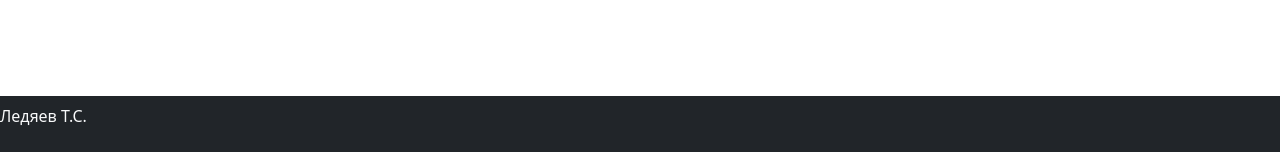
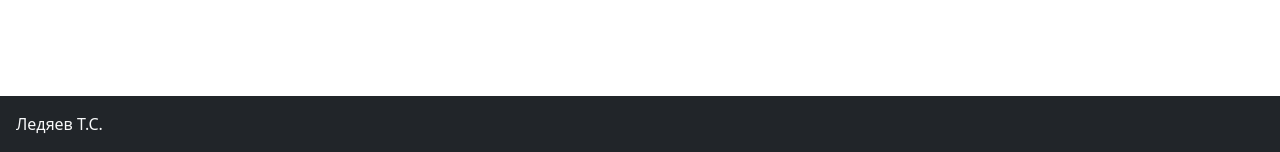
Before and after one commit to omletccblpom/appdev_labs_24, a Flask app: page / in a window 1280 px wide. Shown: the part 648-800 px from the top of the page. Run offline with Flask 2, Linux system fonts and the light colour scheme.

Commit message:
Update base.html

```diff
--- a/lab2/templates/base.html
+++ b/lab2/templates/base.html
@@ -51,9 +51,9 @@
         {% endblock %}
     </main>
     <footer>
-        <div class="bg-dark py-2 text-light">
-            <p>Ледяев Т.С.</p>
-          </div>
+        <div class="p-3 bg-dark text-light">
+            Ледяев Т.С.
+        </div>
     </footer>
     <script src="https://cdn.jsdelivr.net/npm/bootstrap@5.3.3/dist/js/bootstrap.bundle.min.js"
         integrity="sha384-YvpcrYf0tY3lHB60NNkmXc5s9fDVZLESaAA55NDzOxhy9GkcIdslK1eN7N6jIeHz"
```
